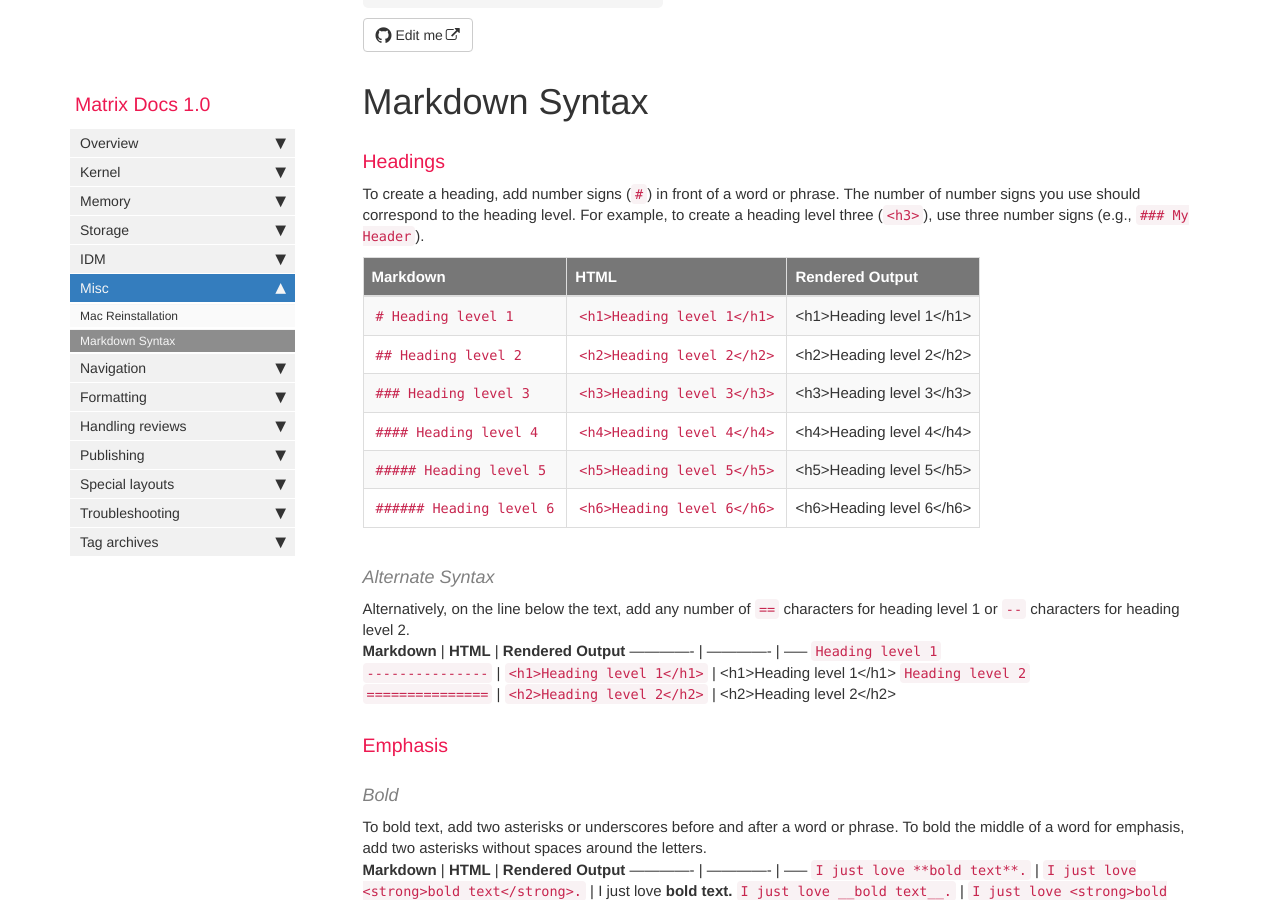
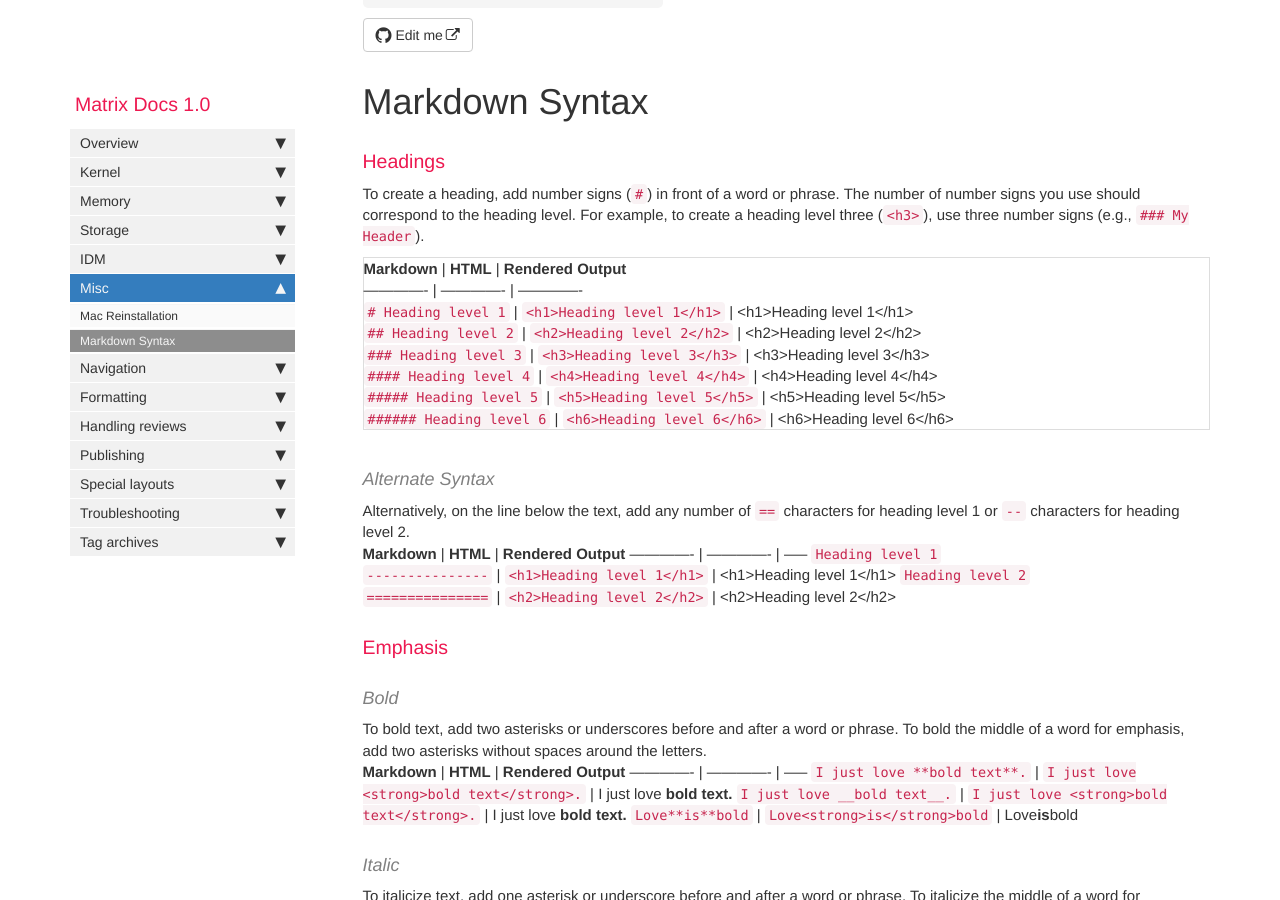
Before and after one commit to matrixzj/documentations, a Jekyll site: the page built from pages/misc/misc_markdown.md, in a window 1280 px wide and 900 px high, scrolled down 434 px. Built offline with Jekyll 4.4.1, drawn with Linux system fonts in a browser that asks for light colours; comment, search, counter and statistics services are not loaded.

Commit message:
There are 1 files have been modified at 2019-06-18 09:32:58 . 	-rw-r--r-- 1 jzou ops 4493 Jun 18 09:32 pages/misc/misc_markdown.md There are 1 files have been added at 2019-06-18 09:32:58. 	-rw-r--r-- 1 jzou ops 20480 Jun 18 09:32 pages/misc/.misc_markdown.md.swp No files have been deleted. No file type has been changed.

```diff
--- a/pages/misc/misc_markdown.md
+++ b/pages/misc/misc_markdown.md
@@ -16,6 +16,7 @@ Markdown Syntax
 
 To create a heading, add number signs (`#`) in front of a word or phrase. The number of number signs you use should correspond to the heading level. For example, to create a heading level three (`<h3>`), use three number signs (e.g., `### My Header`).
 
+<p class="table table-bordered" markdown='1'>
 **Markdown** | **HTML** | **Rendered Output**
 ------------- | ------------- | -------------
 `# Heading level 1` | `<h1>Heading level 1</h1>` | <h1>Heading level 1</h1>
@@ -24,7 +25,7 @@ To create a heading, add number signs (`#`) in front of a word or phrase. The nu
 `#### Heading level 4` | `<h4>Heading level 4</h4>` | <h4>Heading level 4</h4>
 `##### Heading level 5` | `<h5>Heading level 5</h5>` | <h5>Heading level 5</h5>
 `###### Heading level 6` | `<h6>Heading level 6</h6>` | <h6>Heading level 6</h6>
-{:.table-bordered}
+</p>
 
 #### Alternate Syntax
 
```
Also changed, not shown: 1 other file.
